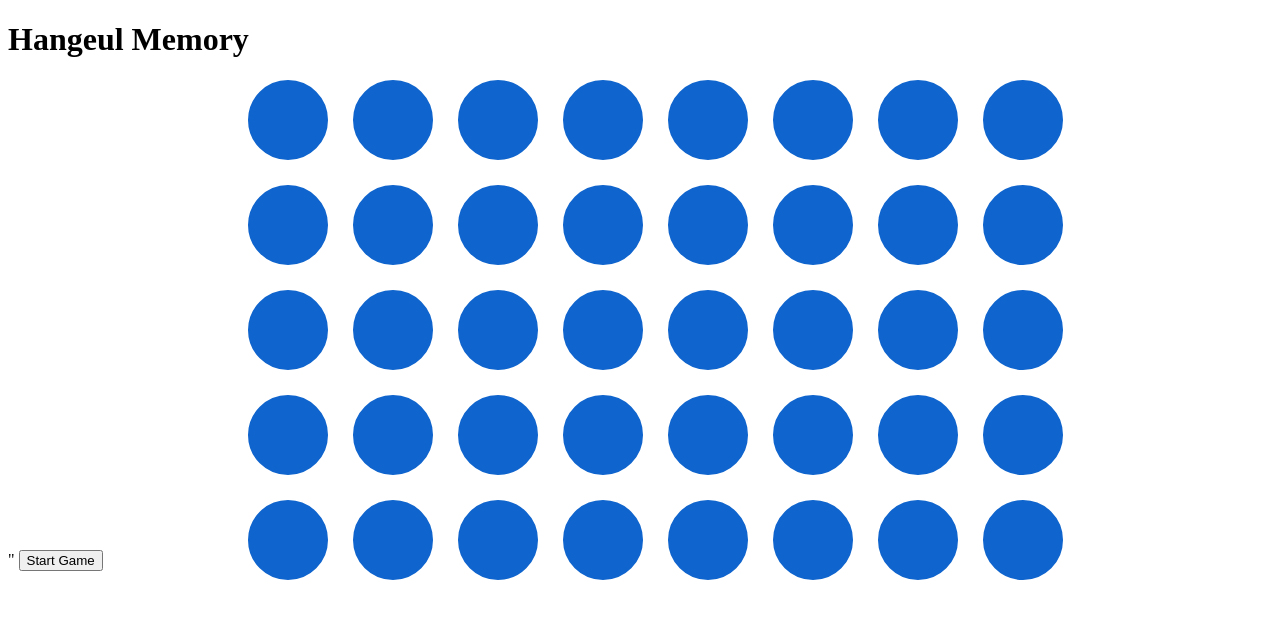
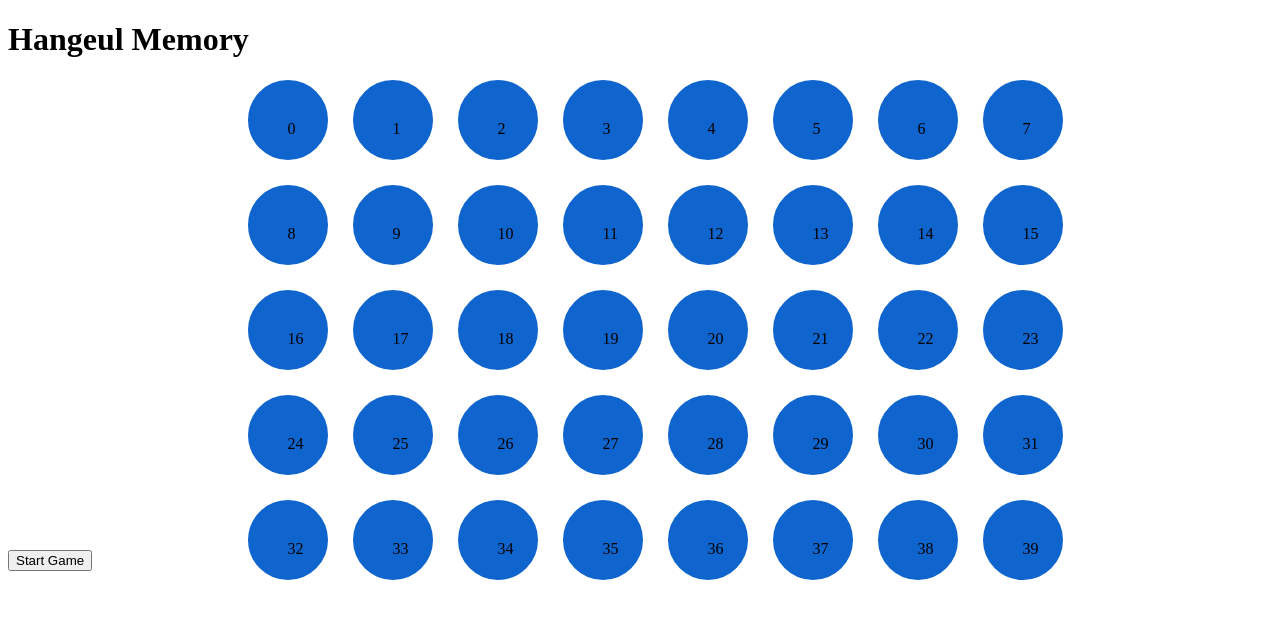
Before and after one commit to Chanshirecat/HangeulMemory, a Nuxt app in the folder Korean_memory/: page /game in a window 1280 px wide. Shown: the top 618 px of the page. Built offline with nearby package versions, Linux system fonts and the light colour scheme.

Commit message:
added Card component

```diff
--- /dev/null
+++ b/Korean_memory/components/Card.vue
@@ -0,0 +1,20 @@
+<script>
+export default {
+    props: {
+        value: {
+            type: Number,
+            required: true,
+        }
+    }
+}
+</script>
+
+<template>
+    <div class="card">
+        {{ value }}
+
+    </div>
+</template>
+
+<style>
+</style>
--- a/Korean_memory/pages/game.vue
+++ b/Korean_memory/pages/game.vue
@@ -2,50 +2,39 @@
     <div>
       <h1>Hangeul Memory</h1>
       <section class="game-board">
-        <div class="card"></div>
-        <div class="card"></div>
-        <div class="card"></div>
-        <div class="card"></div>
-        <div class="card"></div>
-        <div class="card"></div>
-        <div class="card"></div>
-        <div class="card"></div>
-        <div class="card"></div>
-        <div class="card"></div>
-        <div class="card"></div>
-        <div class="card"></div>
-        <div class="card"></div>
-        <div class="card"></div>
-        <div class="card"></div>
-        <div class="card"></div>
-        <div class="card"></div>
-        <div class="card"></div>
-        <div class="card"></div>
-        <div class="card"></div>
-        <div class="card"></div>
-        <div class="card"></div>
-        <div class="card"></div>
-        <div class="card"></div>
-        <div class="card"></div>
-        <div class="card"></div>
-        <div class="card"></div>
-        <div class="card"></div>
-        <div class="card"></div>
-        <div class="card"></div>
-        <div class="card"></div>
-        <div class="card"></div>
-        <div class="card"></div>
-        <div class="card"></div>
-        <div class="card"></div>
-        <div class="card"></div>
-        <div class="card"></div>
-        <div class="card"></div>
-        <div class="card"></div>
-        <div class="card"></div>
-      </section>"
+        <Card
+        v-for="(card, index) in cardList"
+        :key="`card${index}`"
+        :value="card"
+        />
+      </section>
+
       <button>Start Game</button>
     </div>
   </template>
+
+  <script>
+import Card from '~~/components/Card.vue';
+
+export default {
+  name: 'App',
+  components: {
+    Card
+  },
+  setup() {
+    const cardList = []
+
+    for (let i = 0; i < 40; i++) {
+      cardList.push(i)
+    }
+
+    return {
+      cardList
+    }
+  }
+}
+
+</script>
 
 <style>
 #app {
```
